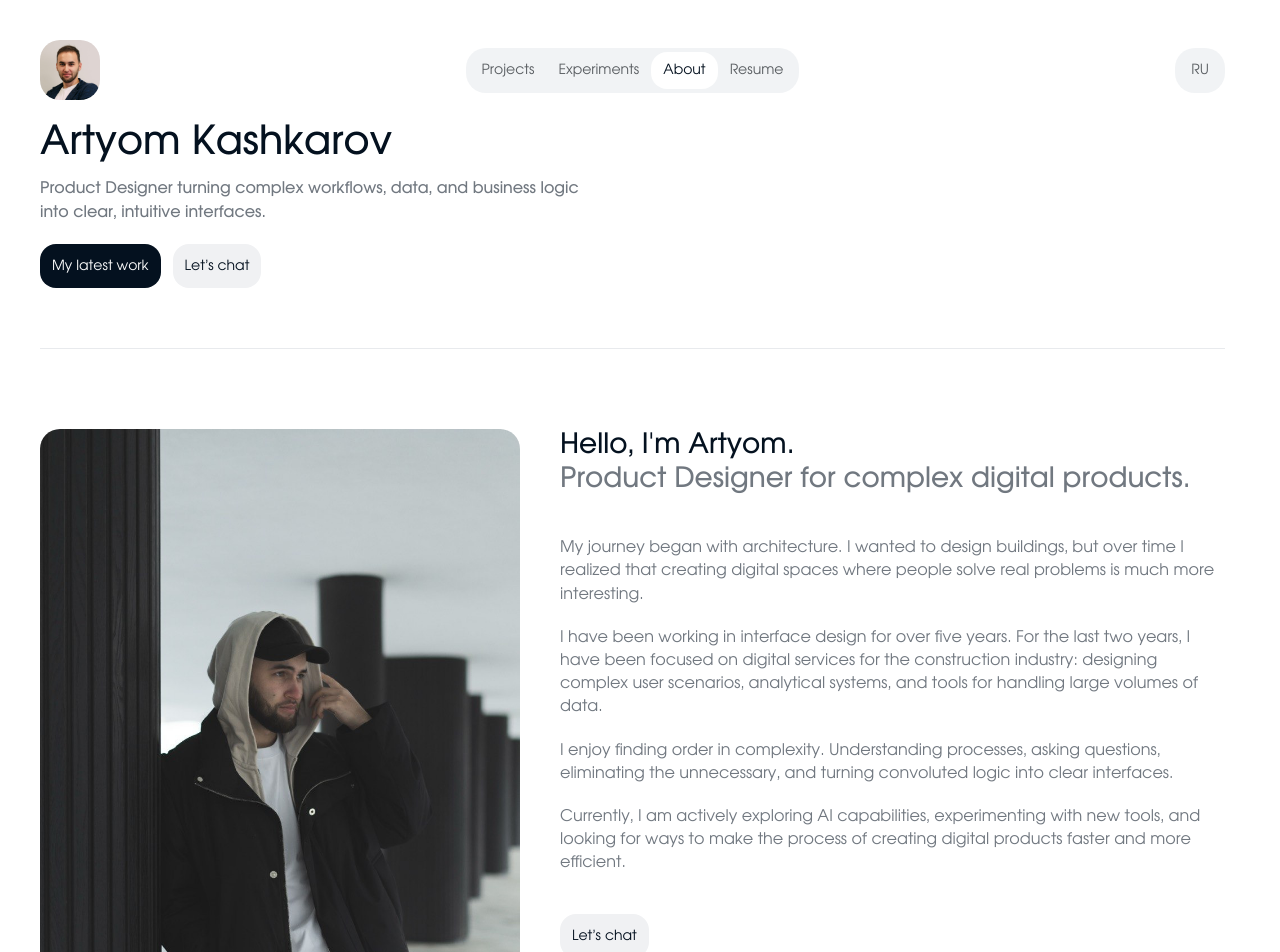
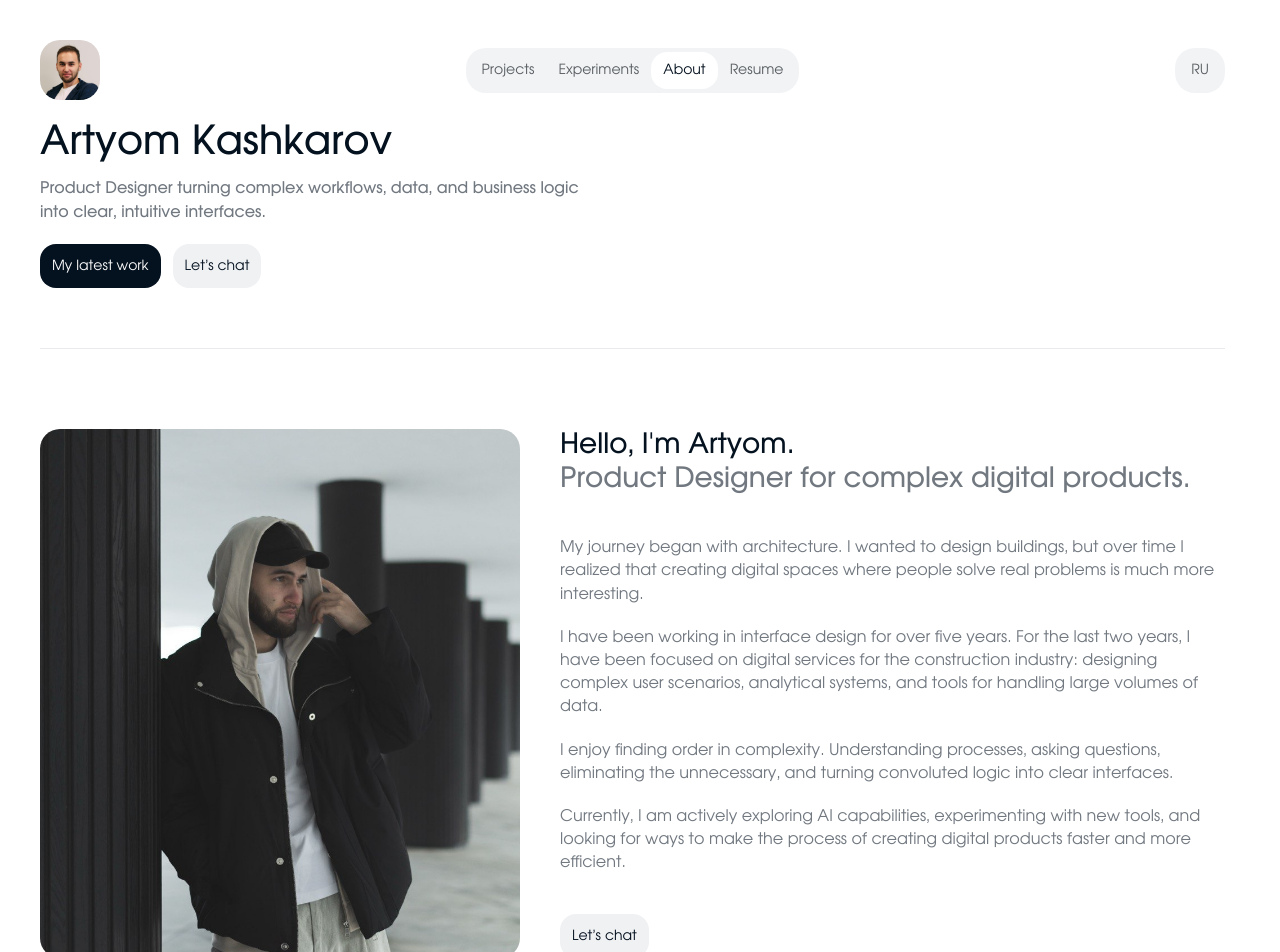
Before and after one commit to IvanMochalov/designers-portfolio, a React (Vite) app: page /about in a window 1280 px wide. Shown: the top 952 px of the page. Built offline with nearby package versions, Linux system fonts and the light colour scheme.

Commit message:
[dev]: Высота фото на странице «Обо мне»  - на десктопе контейнер портрета тянется до нижней границы кнопки;  - на планшете и телефоне размеры фото прежние;

```diff
--- a/src/routes/about.tsx
+++ b/src/routes/about.tsx
@@ -10,7 +10,9 @@ function AboutPage() {
   return (
     <main>
       <section className="about-intro">
-        <img src={assetUrl(about.portrait)} alt={about.portraitAlt} />
+        <div className="about-portrait">
+          <img src={assetUrl(about.portrait)} alt={about.portraitAlt} />
+        </div>
         <div className="prose">
           <h2 className="split-title">
             <span>{about.heading}</span>
--- a/src/styles.css
+++ b/src/styles.css
@@ -198,11 +198,19 @@ button, a { font: inherit; color: inherit; }
   border-bottom: 1px solid #e8eaed;
 }
 
-.about-intro img {
+.about-portrait {
+  position: relative;
+  min-height: 0;
+  border-radius: 20px;
+  overflow: hidden;
+}
+
+.about-portrait img {
+  position: absolute;
+  inset: 0;
   width: 100%;
   height: 100%;
   object-fit: cover;
-  border-radius: 20px;
 }
 
 .prose h2 { margin-bottom: 40px; }
@@ -562,7 +570,7 @@ button, a { font: inherit; color: inherit; }
     padding-top: 0;
   }
   .about-intro { grid-template-columns: 196px 1fr; gap: 40px; align-items: start; }
-  .about-intro img { width: 196px; height: 287px; }
+  .about-portrait { width: 196px; height: 287px; }
   .values, .path-grid, .points { grid-template-columns: 1fr 1fr; }
   .page:has(.case-column) { padding-top: 0; }
 }
@@ -585,7 +593,7 @@ button, a { font: inherit; color: inherit; }
   .path-grid,
   .tools { grid-template-columns: 1fr; }
 
-  .about-intro img { width: 100%; height: auto; aspect-ratio: 350 / 465; min-height: 0; }
+  .about-portrait { width: 100%; height: auto; aspect-ratio: 350 / 465; }
 
   .jobs article { grid-template-columns: 1fr; gap: 20px; }
   .jobs h2 { flex-direction: column; gap: 0; }
```
